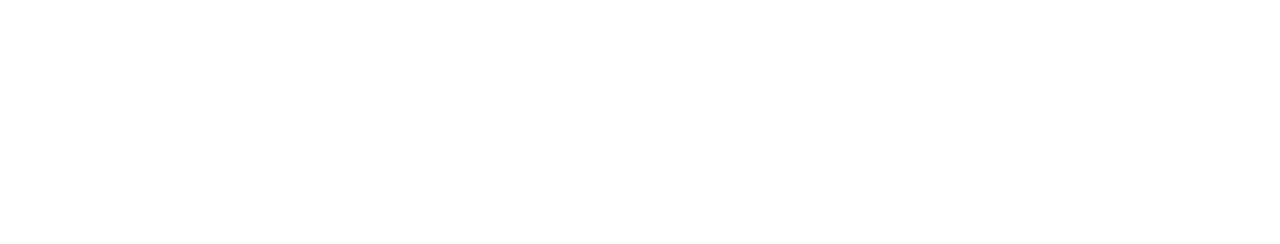
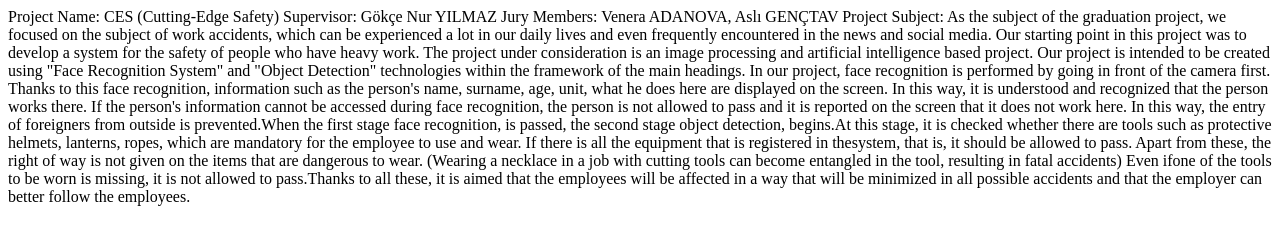
Before and after one commit to neslihancav/ces.github.io, a plain HTML site: page index.html in a window 1280 px wide. Drawn offline with Linux system fonts and the light colour scheme.

Commit message:
Updated index.html

```diff
--- a/index.html
+++ b/index.html
@@ -7,6 +7,27 @@
         <title>Login & Registration Form</title>
     </head>
     <body>
+        Project Name: CES (Cutting-Edge Safety)
+        Supervisor: Gökçe Nur YILMAZ
+        Jury Members: Venera ADANOVA, Aslı GENÇTAV
+        Project Subject: As the subject of the graduation project, we focused on the subject of work accidents,
+        which can be experienced a lot in our daily lives and even frequently encountered in the news and social media.
+        Our starting point in this project was to develop a system for the safety of people who have heavy work.
+        The project under consideration is an image processing and artificial intelligence based project.
+        Our project is intended to be created using "Face Recognition System" and "Object Detection" technologies within the framework of the main headings.
+        In our project, face recognition is performed by going in front of the camera first.
+        Thanks to this face recognition, information such as the person's name, surname, age, unit, what he does here are displayed on the screen.
+        In this way, it is understood and recognized that the person works there.
+        If the person's information cannot be accessed during face recognition,
+        the person is not allowed to pass and it is reported on the screen that it does not work here.
+        In this way, the entry of foreigners from outside is prevented.When the first stage face recognition, is passed,
+        the second stage object detection, begins.At this stage, it is checked whether there are tools such as protective helmets, lanterns, ropes,
+        which are mandatory for the employee to use and wear. If there is all the equipment that is registered in thesystem, that is, it should be allowed to pass.
+        Apart from these, the right of way is not given on the items that are dangerous to wear.
+        (Wearing a necklace in a job with cutting tools can become entangled in the tool, resulting in fatal accidents)
+        Even ifone of the tools to be worn is missing, it is not allowed to pass.Thanks to all these,
+        it is aimed that the employees will be affected in a way that will be minimized in all possible accidents and that the employer can better follow the employees.
+
     </body>
 
 </html>
```
